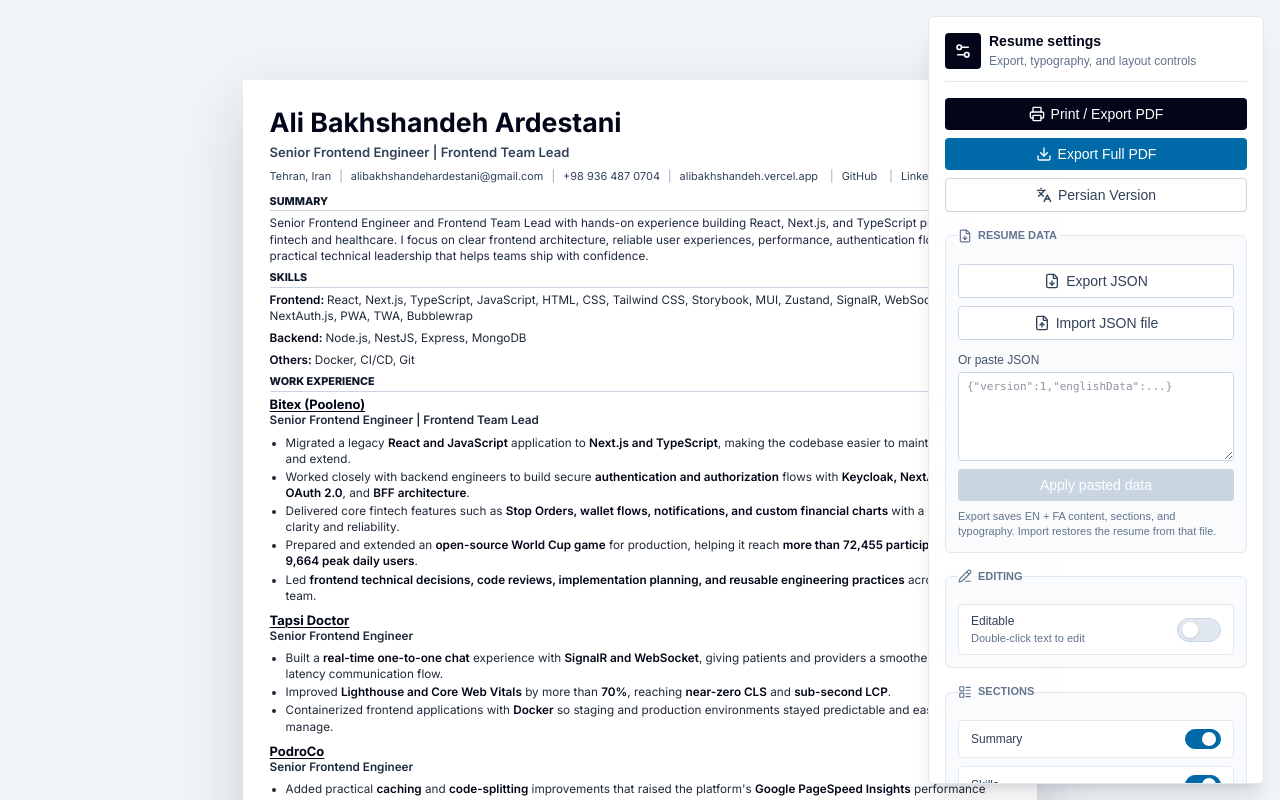
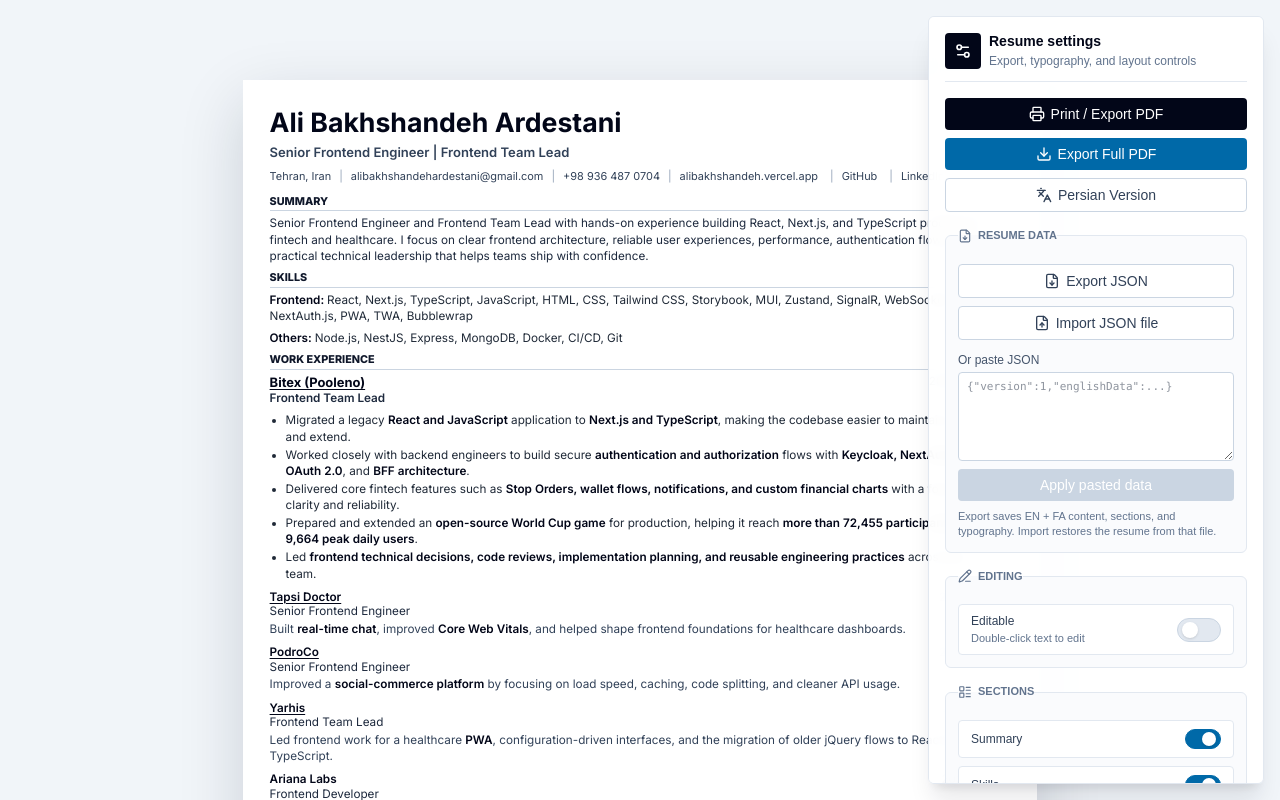
Before and after one commit to AliBakhshandeh/ats-resume-maker, a Next.js app: page / in a window 1280 px wide. Shown: the top 800 px of the page. Built offline with nearby package versions, Linux system fonts and the light colour scheme.

Commit message:
refactor: update ExperienceSection compact logic and modify resume data for clarity

```diff
--- a/src/components/resume/ExperienceSection.tsx
+++ b/src/components/resume/ExperienceSection.tsx
@@ -35,9 +35,7 @@ export function ExperienceSection({
             onRemove={() => {
               onChange(experience.filter((_, itemIndex) => itemIndex !== index));
             }}
-            compact={
-              item.compact ?? (index > 0 ? compactOlderExperience : false)
-            }
+            compact={compactOlderExperience && index > 0}
           />
         ))}
       </div>
--- a/src/data/resume.ts
+++ b/src/data/resume.ts
@@ -25,7 +25,7 @@ export const resumeData: ResumeData = {
     links: [
       {
         label: "alibakhshandeh.vercel.app",
-        href: "https://alibakhshandeh.vercel.app/",
+        href: "Portfolio",
         displayValue: "alibakhshandeh.vercel.app",
       },
       {
@@ -65,19 +65,15 @@ export const resumeData: ResumeData = {
       ],
     },
     {
-      title: "Backend",
-      items: ["Node.js", "NestJS", "Express", "MongoDB"],
-    },
-    {
       title: "Others",
-      items: ["Docker", "CI/CD", "Git"],
+      items: ["Node.js", "NestJS", "Express", "MongoDB", "Docker", "CI/CD", "Git"],
     },
   ],
   experience: [
     {
       company: "Bitex (Pooleno)",
       companyUrl: "https://pooleno.ir",
-      title: "Senior Frontend Engineer | Frontend Team Lead",
+      title: "Frontend Team Lead",
       startDate: "2024",
       endDate: "Present",
       current: true,
```
